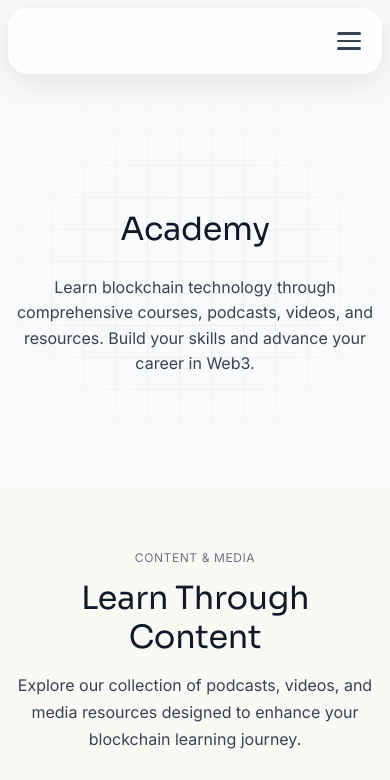
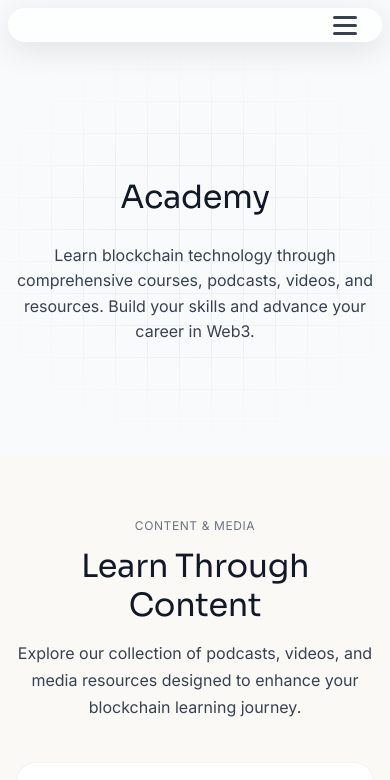
Before and after one commit to Deon62/cneo, a React (Vite) app: page /academy in a window 390 px wide. Shown: the top 780 px of the page. Built offline with nearby package versions, Linux system fonts and the light colour scheme.

Commit message:
updated hero in mobile

```diff
--- a/src/App.css
+++ b/src/App.css
@@ -205,11 +205,12 @@
 
 .hamburger-line {
   width: 24px;
-  height: 2.5px;
+  height: 3px;
   background-color: #374151;
   border-radius: 2px;
   transition: all 0.3s cubic-bezier(0.68, -0.55, 0.265, 1.55);
   transform-origin: center;
+  display: block;
 }
 
 .navbar-container.navbar-dark .hamburger-line {
@@ -242,8 +243,20 @@
 @media (max-width: 768px) {
   .mobile-menu-toggle {
     display: flex !important;
-    position: absolute;
-    right: 20px;
+    position: absolute !important;
+    right: 20px !important;
+    z-index: 1001 !important;
+    visibility: visible !important;
+    opacity: 1 !important;
+  }
+
+  .hamburger-line {
+    background-color: #374151 !important;
+    height: 3px !important;
+  }
+
+  .navbar-container.navbar-dark .hamburger-line {
+    background-color: rgba(255, 255, 255, 0.9) !important;
   }
 
   .navbar-logo {
@@ -265,16 +278,16 @@
     backdrop-filter: blur(20px) saturate(180%);
     -webkit-backdrop-filter: blur(20px) saturate(180%);
     flex-direction: column;
-    justify-content: flex-start;
-    align-items: flex-start;
-    padding: 100px 32px 32px;
+    justify-content: center;
+    align-items: center;
+    padding: 40px 32px;
     gap: 0;
     opacity: 0;
     visibility: hidden;
     transform: translateY(-20px);
     transition: all 0.4s cubic-bezier(0.68, -0.55, 0.265, 1.55);
     z-index: 1000;
-    overflow-y: auto;
+    overflow: visible;
   }
 
   .navbar-menu.menu-open {
@@ -288,7 +301,7 @@
     flex-direction: column;
     width: 100%;
     gap: 0;
-    margin-bottom: 32px;
+    margin-bottom: 24px;
   }
 
   .navbar-links li {
@@ -298,13 +311,14 @@
   .navbar-links .nav-link {
     display: block;
     width: 100%;
-    padding: 16px 0;
-    font-size: 1.125rem;
+    padding: 12px 0;
+    font-size: 1rem;
     font-weight: 500;
     border-bottom: 1px solid rgba(0, 0, 0, 0.05);
     opacity: 0;
     transform: translateX(-20px);
     transition: all 0.3s ease;
+    text-align: center;
   }
 
   .navbar-menu.menu-open .navbar-links .nav-link {
@@ -1399,13 +1413,18 @@
   }
 
   .navbar-logo {
-    display: none;
+    display: none !important;
+  }
+
+  .navbar-container .nav-join {
+    display: none !important;
   }
 
   .mobile-menu-toggle {
-    display: flex;
-    position: relative;
-    right: 0;
+    display: flex !important;
+    position: absolute;
+    right: 16px;
+    z-index: 1001;
   }
 
   .hero-container {
```
